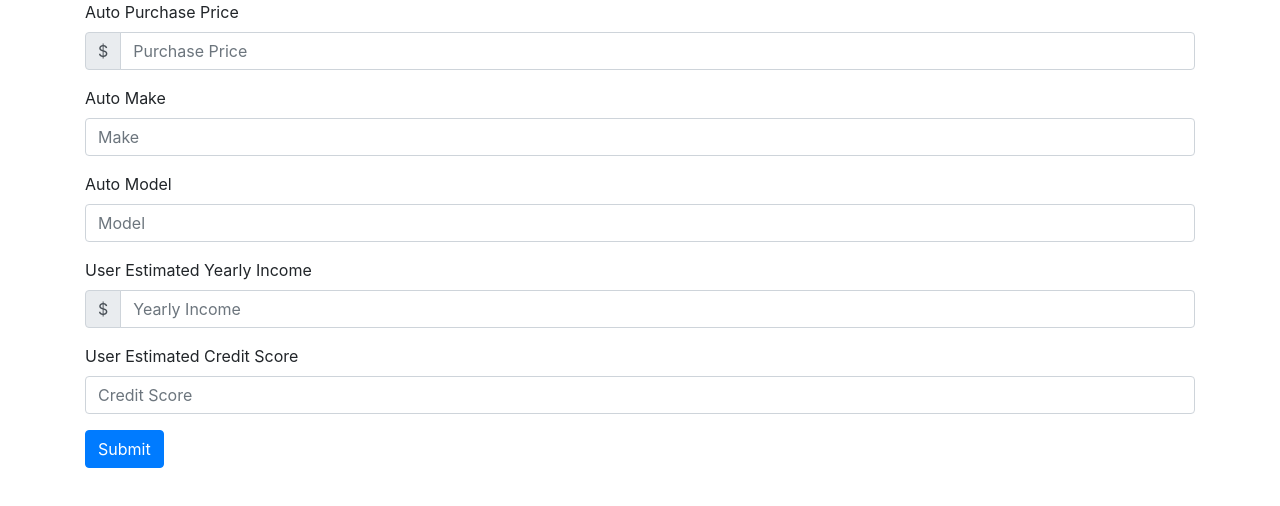
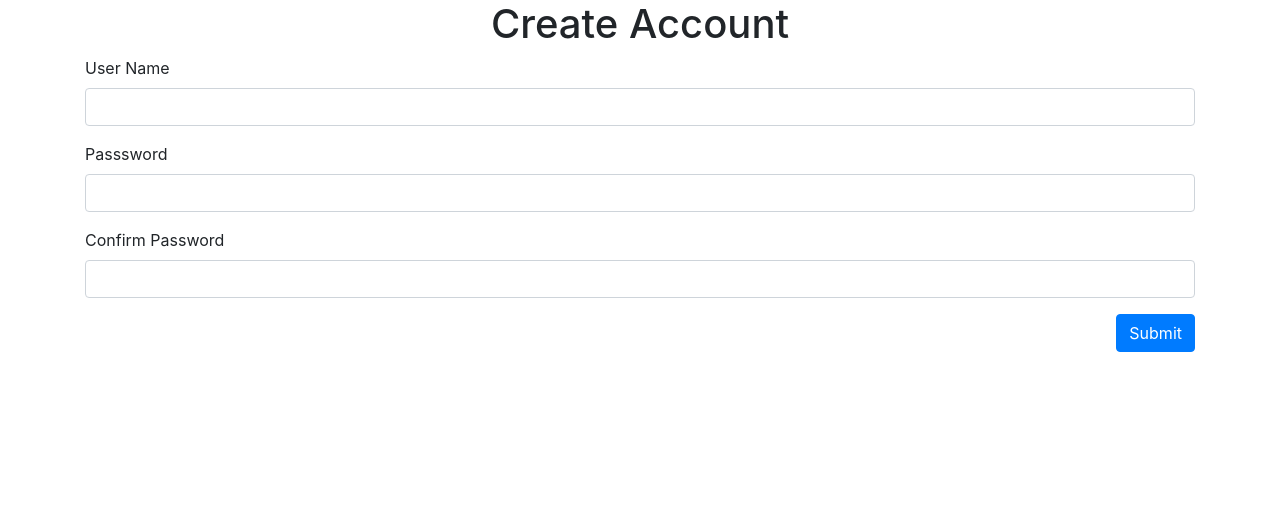
Before and after one commit to zlasa/cuna-coding-challenge, a React (Create React App) app: page /login in a window 1280 px wide. Shown: the top 506 px of the page. Built offline with nearby package versions, Linux system fonts and the light colour scheme.

Commit message:
Add boiler plate components for other routes

```diff
--- a/package.json
+++ b/package.json
@@ -6,6 +6,7 @@
     "@testing-library/jest-dom": "^4.2.4",
     "@testing-library/react": "^9.5.0",
     "@testing-library/user-event": "^7.2.1",
+    "axios": "^0.20.0",
     "bootstrap": "^4.5.2",
     "lodash": "^4.17.20",
     "react": "^16.13.1",
--- a/src/App.js
+++ b/src/App.js
@@ -2,10 +2,11 @@ import React from "react";
 import {
   BrowserRouter as Router,
   Switch,
-  Route,
-  Link
+  Route
 } from "react-router-dom";
 import LoanForm from "./LoanForm";
+import ContactUs from "./ContactUs";
+import CreateAccount from "./CreateAccount";
 
 
 export default function App() {
@@ -16,11 +17,11 @@ export default function App() {
           {/* A <Switch> looks through its children <Route>s and
             renders the first one that matches the current URL. */}
           <Switch>
-            <Route path="/about">
-              <About />
+            <Route path="/login">
+              <CreateAccount />
             </Route>
-            <Route path="/users">
-              <Users />
+            <Route path="/contact-us">
+              <ContactUs />
             </Route>
             <Route path="/">
               <LoanForm />
@@ -35,13 +36,3 @@ export default function App() {
 
 
 }
-
-
-
-function About() {
-  return <h2>About</h2>;
-}
-
-function Users() {
-  return <h2>Users</h2>;
-}
--- /dev/null
+++ b/src/ContactUs.js
@@ -0,0 +1,9 @@
+import React from "react";
+function ContactUs() {
+
+    return (
+        <div>Contact Us</div>
+    )
+}
+
+export default ContactUs;
--- /dev/null
+++ b/src/CreateAccount.js
@@ -0,0 +1,97 @@
+import React, { useState } from "react";
+import { update } from "lodash";
+
+function CreateAccount() {
+    const emailRegex=/^(([^<>()\[\]\\.,;:\s@"]+(\.[^<>()\[\]\\.,;:\s@"]+)*)|(".+"))@((\[[0-9]{1,3}\.[0-9]{1,3}\.[0-9]{1,3}\.[0-9]{1,3}\])|(([a-zA-Z\-0-9]+\.)+[a-zA-Z]{2,}))$/;
+    const [loginForm, setLoginForm]=useState({
+        username: '',
+        password: '',
+        confirmPassword: '',
+        errors: {
+            userName: '',
+            password: '',
+            confirmPassword: ''
+        }
+    });
+    function handleChange(event) {
+        event.preventDefault();
+        const { name, value }=event.target;
+        let updatedLoginForm={ ...loginForm };
+        updatedLoginForm[name] = value;
+        let error=''
+        switch(name) {
+            case 'userName': {
+                if(emailRegex.exec(value)==null) {
+                    error='Invalid email address';
+                }
+                updatedLoginForm.errors[name]=error;
+                break;
+            }
+            case 'password': {
+                if (value.length <=8)
+                {
+                    error='Password must contain 8 or more characters';
+                }
+                else if (loginForm.confirmPassword != value) {
+                    error = "Password missmatch";
+                }
+                updatedLoginForm.errors[name]=error;
+                break;
+            }
+            case 'confirmPassword': {
+                if (value.length <=8)
+                {
+                    error='Password must contain 8 or more characters';
+                }
+                else if (loginForm.password != value) {
+                    error = "Password missmatch";
+                }
+                updatedLoginForm.errors[name]=error;
+            }
+            default:
+                break;
+        }
+        setLoginForm(updatedLoginForm);
+    }
+    function handleSubmit(event) {
+
+    }
+    return (
+        <form>
+            <div className="container">
+                <h1 className="text-center">Create Account</h1>
+                <div className="form-group">
+                    <label htmlFor="userName">User Name</label>
+                    <input type="text" className="form-control" name="userName"
+                        onChange={handleChange}
+                        value={loginForm.userName}
+                    />
+                    {loginForm.errors.userName.length>0&&
+                        <div className='text-danger'>{loginForm.errors.userName}</div>}
+                </div>
+
+                <div className="form-group">
+                    <label htmlFor="password">Passsword</label>
+                    <input type="password" className="form-control" name="password"
+                        onChange={handleChange}
+                        value={loginForm.password}
+                    />
+                    {loginForm.errors.password.length>0&&
+                        <div className='text-danger'>{loginForm.errors.password}</div>}
+                </div>
+
+                <div className="form-group">
+                    <label htmlFor="confirmPassword">Confirm Password</label>
+                    <input type="password" className="form-control" name="confirmPassword"
+                        onChange={handleChange}
+                        value={loginForm.confirmPassword} />
+                            {loginForm.errors.confirmPassword.length>0&&
+                        <div className='text-danger'>{loginForm.errors.confirmPassword}</div>}
+                </div>
+                <button type="submit" className="btn btn-primary float-right">Submit</button>
+            </div>
+        </form>
+    )
+
+}
+export default CreateAccount;
--- a/src/LoanForm.js
+++ b/src/LoanForm.js
@@ -1,7 +1,11 @@
 import React, { useState } from "react";
 import * as _ from 'lodash';
+import LoanService from "./LoanService";
+import { useHistory } from "react-router-dom";
 
 function LoanForm() {
+    const requiredField='This field is required';
+    const history = useHistory();
     const [formData, setFormData]=useState({
         purchasePrice: null,
         make: null,
@@ -16,77 +20,155 @@ function LoanForm() {
             creditScore: '',
         }
     });
+    function validateFormData() {
+        let hasErrors=false;
+        let updatedFormData={ ...formData };
+        if(_.isEmpty(updatedFormData.purchasePrice)) {
+            updatedFormData.errors.purchasePrice=requiredField;
+        }
+        else {
+            updatedFormData.errors.purchasePrice='';
+        }
+
+        if(_.isEmpty(updatedFormData.make)) {
+            updatedFormData.errors.make=requiredField;
+        }
+        else {
+            updatedFormData.errors.make='';
+        }
+
+        if(_.isEmpty(updatedFormData.model)) {
+            updatedFormData.errors.model=requiredField;
+        }
+        else {
+            updatedFormData.errors.model='';
+        }
+        if(_.isEmpty(updatedFormData.yearlyIncome)) {
+            updatedFormData.errors.yearlyIncome=requiredField;
+        }
+        else {
+            updatedFormData.errors.yearlyIncome='';
+        }
+
+        if(_.isEmpty(updatedFormData.creditScore)) {
+            updatedFormData.errors.creditScore=requiredField;
+        }
+        else {
+            updatedFormData.errors.creditScore='';
+
+        }
+        if(!_.isEmpty(updatedFormData.errors.purchasePrice)||
+            !_.isEmpty(updatedFormData.errors.make)||
+            !_.isEmpty(updatedFormData.errors.model)||
+            !_.isEmpty(updatedFormData.errors.yearlyIncome)||
+            !_.isEmpty(updatedFormData.errors.creditScore)) {
+            hasErrors=true
+        }
+        setFormData(updatedFormData);
+        return hasErrors;
+    }
+
+    function handleSubmit(event) {
+        event.preventDefault();
+        const hasErrors=validateFormData();
+        if(!hasErrors) {
+            LoanService.process(_.omit(formData, 'errors'))
+            .then(() => {
+                history.push('/login')
+            })
+            .catch(err => {
+                alert(err)
+            })
+        }
+        else {
+
+            console.log('has errors')
+        }
+    }
     function handleChange(event) {
-        debugger;
+        const currencyRegex=/^[+-]?[0-9]{1,3}(?:,?[0-9]{3})*(?:\.[0-9]{1,2})?$/gm;
         const { name, value }=event.target;
-        let errors=formData.errors;
-
+        let updatedFormData={ ...formData };
+        updatedFormData[name]=value
         switch(name) {
             case 'purchasePrice': {
-                let error=''
-                if(_.isEmpty(value)) {
-                    error='Provide purchase price';
+                let error='';
+                ;
+                if(currencyRegex.exec(_.toNumber(value))==null) {
+                    error="Invalid purchase price"
                 }
-                errors[name]=error;
+                else if(_.isEmpty(value)) {
+                    error=requiredField;
+                }
+
+                updatedFormData.errors[name]=error;
                 break;
             }
 
             case 'make': {
                 let error=''
                 if(_.isEmpty(value)) {
-                    error='Provide purchase make';
+                    error=requiredField;
                 }
-                errors[name]=error;
+                updatedFormData.errors[name]=error;
                 break;
             }
             case 'model': {
                 let error=''
                 if(_.isEmpty(value)) {
-                    error='Provide purchase model';
+                    error=requiredField;
                 }
-                errors[name]=error;
+                updatedFormData.errors[name]=error;
                 break;
             }
             case 'yearlyIncome': {
-                let error=''
+                let error='';
+                if(currencyRegex.exec(_.toNumber(value))==null) {
+                    error="Invalid yearly income"
+                }
                 if(_.isEmpty(value)) {
-                    error='Provide purchase income';
+                    error=requiredField;
                 }
-                errors[name]=error;
+
+                updatedFormData.errors[name]=error;
                 break;
             }
 
             case 'creditScore': {
                 let error=''
+                let cScore=_.toInteger(value);
                 if(_.isEmpty(value)) {
-                    error='Provide purchase credit score';
+                    error=requiredField;
                 }
-                errors[name]=error;
+                else if(cScore>850||cScore<300) {
+                    error='Credit score needs to be between 300-850'
+                }
+                updatedFormData.errors[name]=error;
                 break;
             }
             default:
                 break;
         }
 
-        setFormData({ errors, [name]: value }, () => {
-            console.log(errors)
-        })
+        setFormData(updatedFormData);
 
     }
     return (
-        <form>
-            <div className="container">
+        <form onSubmit={handleSubmit}>
+            <div className="container-fluid mt-5">
+                <h1 className="text-center">Loan Application</h1>
+                <div className="row m-5">
+                    <div className="col-md-8">
                         <div className="form-group">
                             <label htmlFor="purchasePrice">Auto Purchase Price</label>
                             <div className="input-group mb-1">
                                 <div className="input-group-prepend">
                                     <span className="input-group-text">$</span>
                                 </div>
-                        <input type="number" className="form-control" name="purchasePrice"
+                                <input type="text" className="form-control" name="purchasePrice"
                                     placeholder="Purchase Price"
                                     onChange={handleChange}
                                     value={formData.purchasePrice}
-
                                 />
                             </div>
                             {formData.errors.purchasePrice.length>0&&
@@ -115,7 +197,7 @@ function LoanForm() {
                                 <div className="input-group-prepend">
                                     <span className="input-group-text">$</span>
                                 </div>
-                        <input type="number" className="form-control" name="yearlyIncome" placeholder="Yearly Income"
+                                <input type="text" className="form-control" name="yearlyIncome" placeholder="Yearly Income"
                                     onChange={handleChange}
                                     value={formData.yearlyIncome} />
                             </div>
@@ -124,13 +206,27 @@ function LoanForm() {
                         </div>
                         <div className="form-group">
                             <label htmlFor="creditScore">User Estimated Credit Score</label>
-                    <input min="300" max="850" type="number" className="form-control" id="creditScore" name="creditScore" placeholder="Credit Score"
+                            <input type="text" className="form-control" id="creditScore" name="creditScore" placeholder="Credit Score"
                                 onChange={handleChange}
                                 value={formData.creditScore} />
                             {formData.errors.creditScore.length>0&&
                                 <div className='text-danger'>{formData.errors.creditScore}</div>}
                         </div>
-                <button type="submit" className="btn btn-primary">Submit</button>
+                        <button type="submit" className="btn btn-primary float-right">Next</button>
+                    </div>
+                    <div className="col-md-4">
+                        What is Lorem Ipsum?
+                        Lorem Ipsum is simply dummy text of the printing and typesetting industry.
+                        Lorem Ipsum has been the industry's standard dummy text ever since the 1500s,
+                        when an unknown printer took a galley of type and scrambled it to make a type specimen book.
+                        It has survived not only five centuries, but also the leap into electronic typesetting,
+                        remaining essentially unchanged. It was popularised in the 1960s with the release of
+                        Letraset sheets containing Lorem Ipsum passages, and more recently with desktop publishing
+                        software like Aldus PageMaker including versions of Lorem Ipsum.
+                    </div>
+
+                </div>
+
             </div>
         </form>
     )
--- /dev/null
+++ b/src/LoanService.js
@@ -0,0 +1,7 @@
+const LoanService = {
+    process: function(loanForm) {
+        return Promise.resolve();
+    },
+
+};
+export default LoanService;
```
Also changed, not shown: 1 other file (tests, documents, lock files or other folders). Lines whose indentation alone changed are shown as unchanged.
